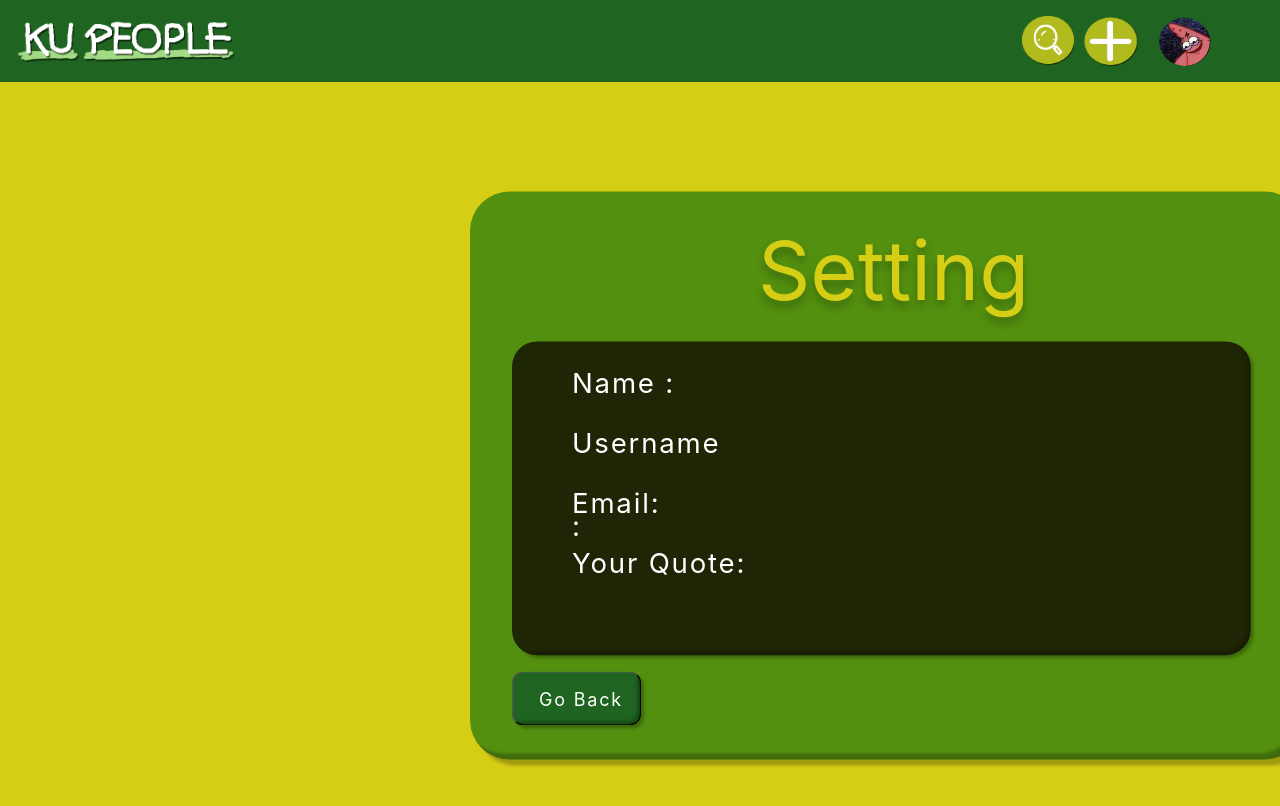
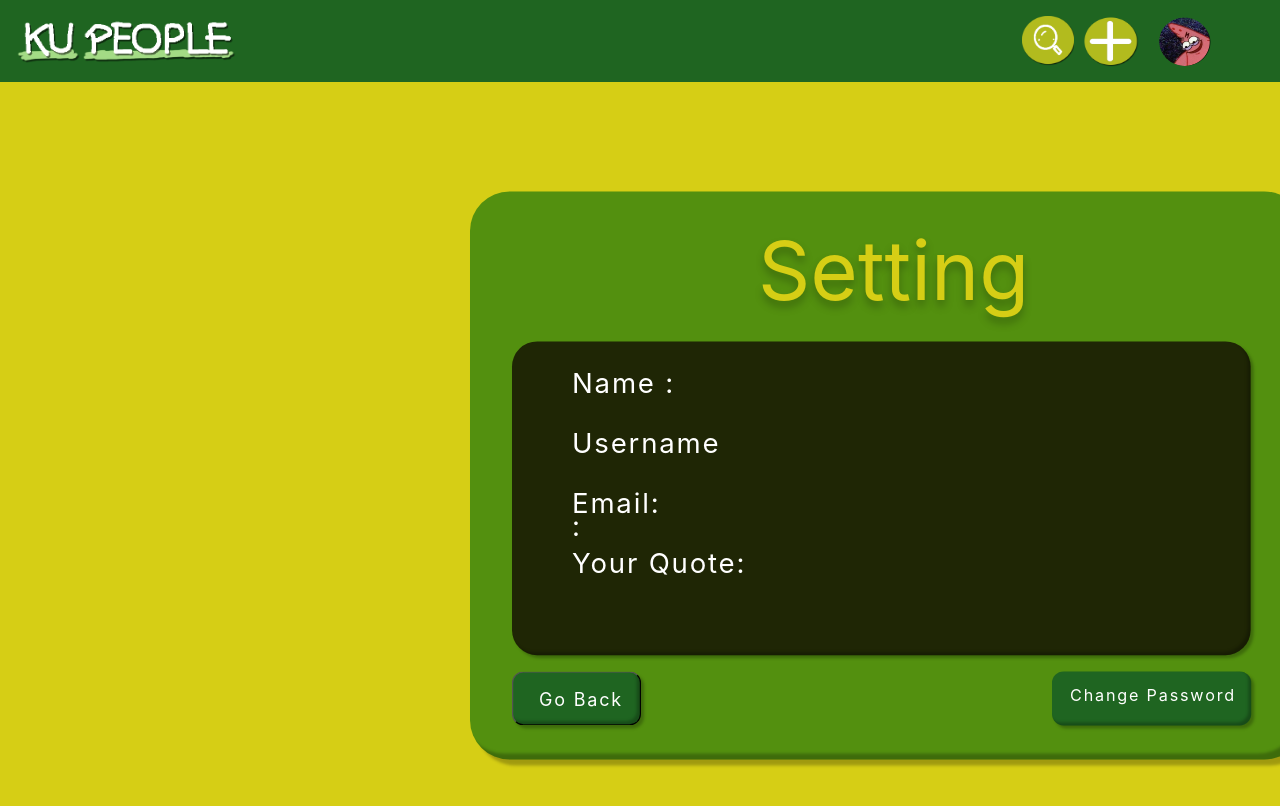
Before and after one commit to qqunx9999/KPP_Frontend, a React (Create React App) app in the folder frontend/: page /Setting in a window 1280 px wide. Shown: the top 806 px of the page. Built offline with nearby package versions, Linux system fonts and the light colour scheme; no server answers.

Commit message:
AddChangePasswordGhostButton

```diff
--- a/frontend/src/Pages/Setting_new.tsx
+++ b/frontend/src/Pages/Setting_new.tsx
@@ -34,6 +34,11 @@ function Setting_new() {
             <div className="textEmailUserProfile"> Email: </div>
             <div className="textYourquoteUserProfile"> Your Quote: </div>
           </div>
+          <div className="frameChangePasswordUserProfile">
+            <div className="textChangePasswordUserProfile">
+              Change Password
+            </div>
+          </div>
         </div>
       </div>
     </div>
```
